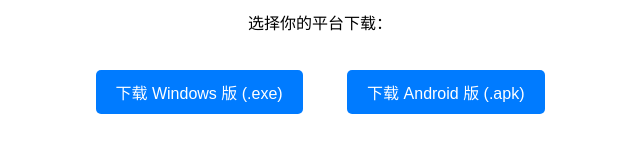
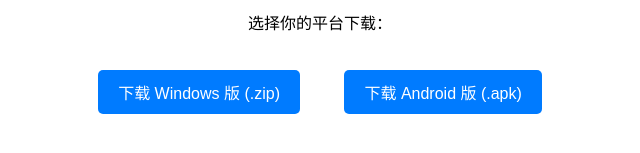
Before and after one commit to Euler-lne/YUNNAN_Card_Game_download, a plain HTML site: page index.html in a window 1280 px wide. Shown: the part 137-290 px from the top of the page, 320-960 px from the left. Drawn offline with Linux system fonts and the light colour scheme.

Commit message:
修改网页

```diff
--- a/index.html
+++ b/index.html
@@ -31,7 +31,7 @@
 <body>
     <h1>我的游戏</h1>
     <p>选择你的平台下载：</p>
-    <a href="windows.zip" download>下载 Windows 版 (.exe)</a>
+    <a href="windows.zip" download>下载 Windows 版 (.zip)</a>
     <a href="YunNan Card Game.apk" download>下载 Android 版 (.apk)</a>
 </body>
 
```
